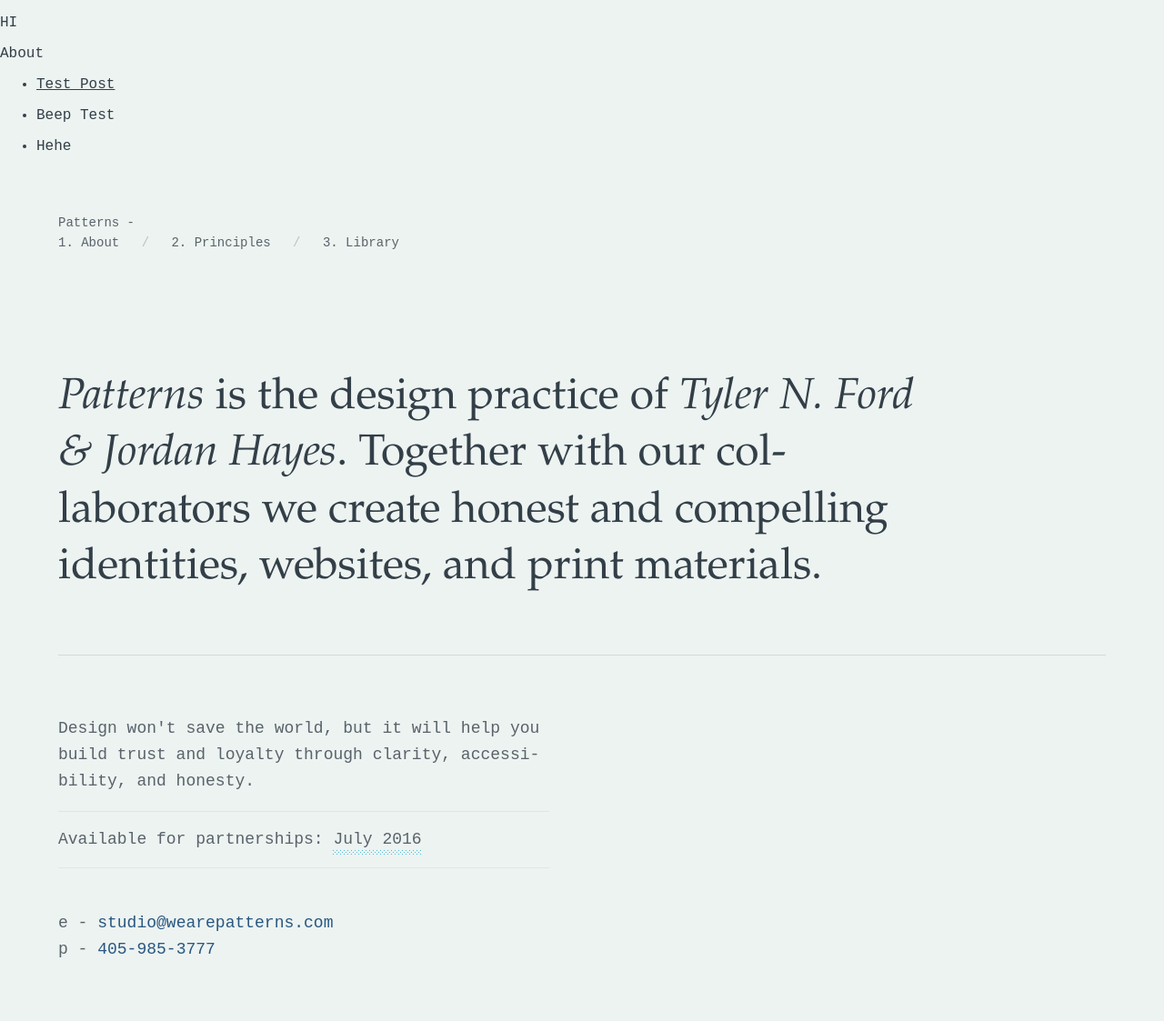
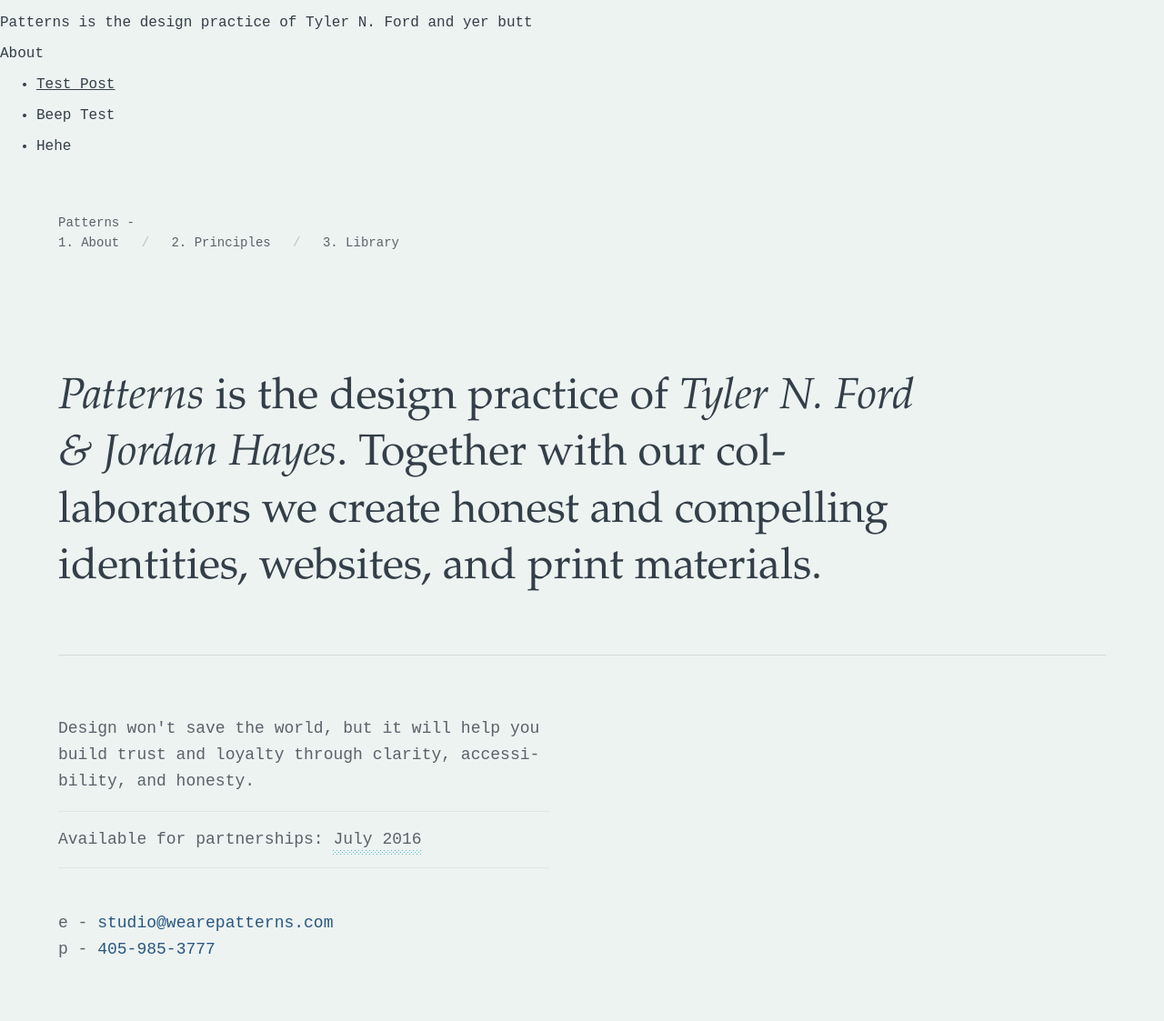
Before and after one commit to wearepatterns/wearepatterns.github.io, a Jekyll site: the page built from index.markdown, in a window 1280 px wide. Shown: the whole page at 91% size. Built offline with Jekyll 4.4.1, drawn with Linux system fonts in a browser that asks for light colours; some web fonts are replaced.

Commit message:
Updated Index

```diff
--- a/index.markdown
+++ b/index.markdown
@@ -5,4 +5,4 @@ position: 0
 layout: default
 ---
 
-HI
+Patterns is the design practice of Tyler N. Ford and yer butt
```
